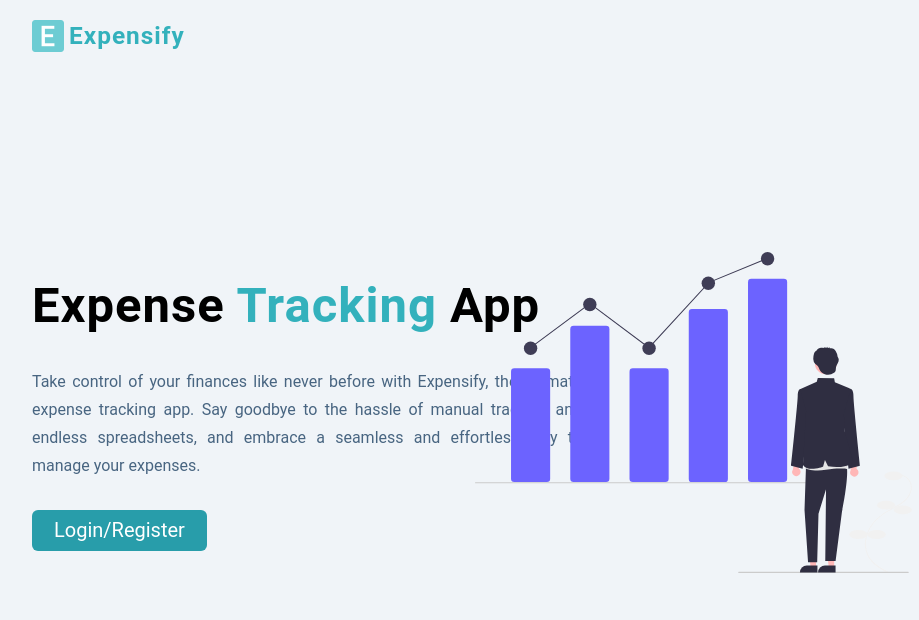
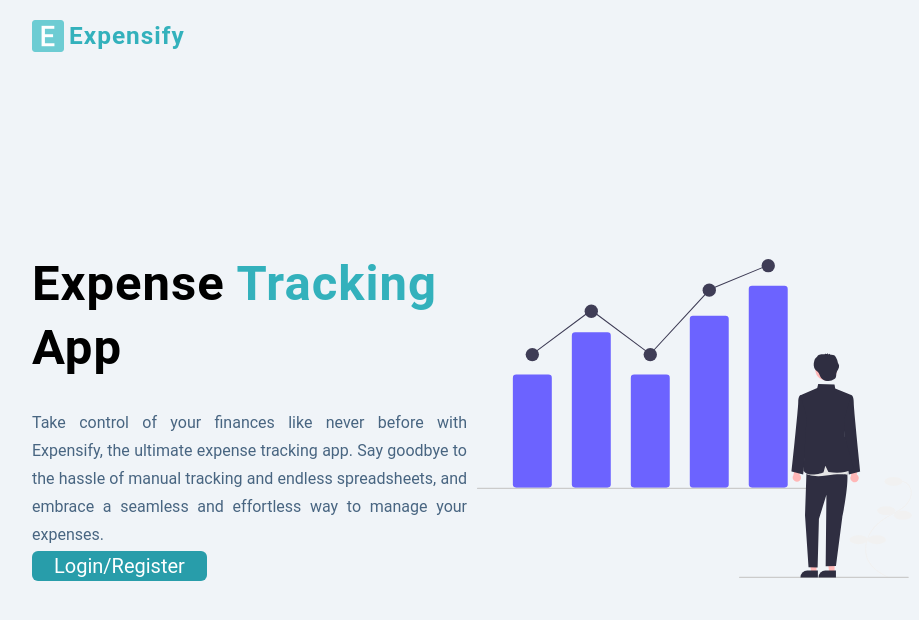
Before and after one commit to ortonb110/Expensify-Project-Work, a React (Create React App) app in the folder client/: page /landing in a window 1280 px wide. Shown: the top 620 px of the page, without its empty margins (168-1087 px from the left). Built offline with nearby package versions, Linux system fonts and the light colour scheme.

Commit message:
Page not found complete

```diff
--- a/client/src/Pages/Error.jsx
+++ b/client/src/Pages/Error.jsx
@@ -1,9 +1,16 @@
-
-
+import notFound from "../Assets/undraw_page_not_found_re_e9o6.svg";
+import { Link } from "react-router-dom";
 const Error = () => {
   return (
-    <div>Error</div>
-  )
-}
+    <main className="flex justify-center items-center flex-col gap-4 h-[100vh]">
+      <img src={notFound} alt="Page not found" />
+      <div className="text-center family space-y-2">
+        <h2 className="capitalize text-[3.1rem] mb-0">ohh! page not found</h2>
+        <p className="text-[1.6rem] text-primaryBodyColorLight">We can't seem to find the page you're looking for</p>
+        <Link to={"/"} className="btn btn-error">back home</Link>
+      </div>
+    </main>
+  );
+};
 
-export default Error
+export default Error;
--- a/client/src/Pages/Landing.jsx
+++ b/client/src/Pages/Landing.jsx
@@ -1,6 +1,6 @@
-
 import logo from "../Assets/logo.png";
-import heroImage from '../Assets/undraw_investing_re_bov7.svg';
+import heroImage from "../Assets/undraw_investing_re_bov7.svg";
+import { Link } from "react-router-dom";
 const Landing = () => {
   return (
     <main className="px-[2rem] md:px-[5rem] xl:px-[20rem] py-[2rem]">
@@ -10,16 +10,18 @@ const Landing = () => {
           expensify
         </h2>
       </nav>
-      <section className="grid lg:grid-cols-2 gap-2 items-center">
-        <div className="md:w-[55rem] space-y-12">
-          <h1 className="font-bold  lg:text-[4.9rem]">Expense <span className="text-primaryColor ">tracking</span> app</h1>
+      <section className="grid lg:grid-cols-2 gap-2 xl:gap-4 items-center">
+        <div className="md:w-[55rem] lg:w-[45rem] xl:w-full space-y-12">
+          <h1 className="font-bold  lg:text-[4.9rem]">
+            Expense <span className="text-primaryColor ">tracking</span> app
+          </h1>
           <p className="text-justify text-primaryBodyColor text-[1.6rem] leading-[2.8rem]">
-            Take control of your finances like never before with Expensify,
-            the ultimate expense tracking app. Say goodbye to the hassle of
-            manual tracking and endless spreadsheets, and embrace a seamless and
+            Take control of your finances like never before with Expensify, the
+            ultimate expense tracking app. Say goodbye to the hassle of manual
+            tracking and endless spreadsheets, and embrace a seamless and
             effortless way to manage your expenses.
           </p>
-          <button className="btn">Login/Register</button>
+          <Link to={'/register'} className="btn btn-default">Login/Register</Link>
         </div>
         <div className="hidden lg:block">
           <img src={heroImage} alt="Landing page" />
--- a/client/src/index.css
+++ b/client/src/index.css
@@ -3,6 +3,7 @@
 @tailwind utilities;
 
 @import url('https://fonts.googleapis.com/css2?family=Roboto:wght@400;500;700&display=swap');
+@import url('https://fonts.googleapis.com/css2?family=Roboto+Condensed&display=swap');
 
 @layer base {
     :root {
@@ -105,20 +106,36 @@ h1 {
     font-size: 1.25rem;
   }
 
+  .family {
+    font-family: 'Roboto Condensed', sans-serif;
+  }
 }
 
 @layer components {
   .btn {
-    padding: 0.3rem 2.2rem;
-    background-color: #289daa;
+
     text-transform: capitalize;
-    color: white;
     transition: all ease-in-out 0.2s;
-    border-radius: 0.6rem;
+
     font-size: 2rem;
   }
+  .btn-default {
+    background-color: #289daa;
+    color: white;
+    padding: 0.3rem 2.2rem;
+    border-radius: 0.6rem;
+  }
+  .btn-error {
+    color: #289daa;
+    text-decoration: underline;
+  }
 
-  .btn:hover {
+  .btn-error:hover {
+
+    color: #14565e;
+  }
+
+  .btn-default:hover {
     background-color: #14565e;
 
   }
--- a/client/tailwind.config.js
+++ b/client/tailwind.config.js
@@ -8,6 +8,7 @@ module.exports = {
       colors: {
         primaryColor: "#33b1bc",
         primaryBodyColor: "#486581",
+        primaryBodyColorLight: "#627d98",
       }
     },
   },
```
